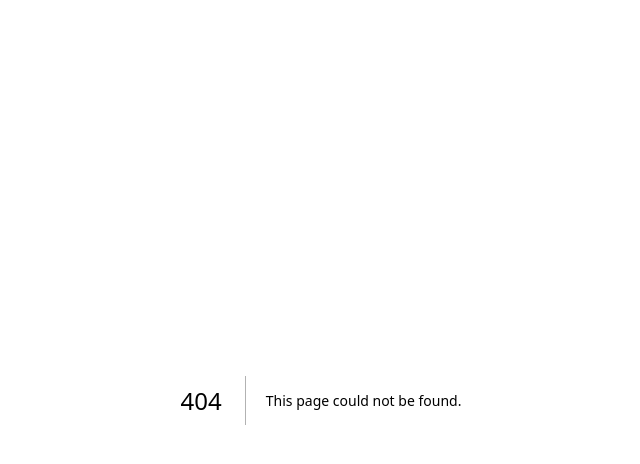
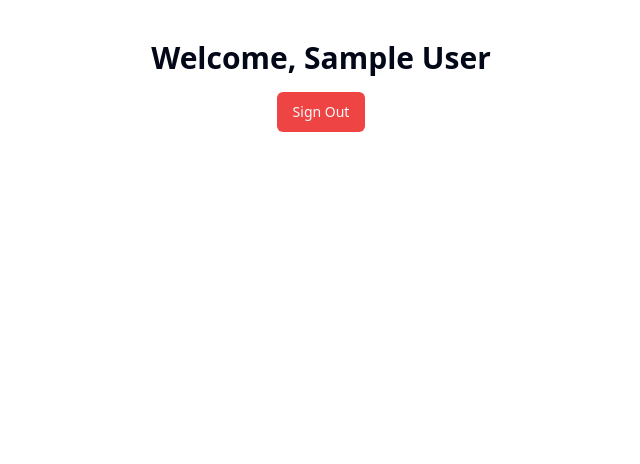
Before and after one commit to RishikeshNK/huskyhire, a Next.js app: page /profile in a window 1280 px wide. Before the commit this address had no page. Shown: the top 464 px of the page, without its empty margins (319-959 px from the left). Built offline with nearby package versions, Linux system fonts and the light colour scheme; no server answers; sample sign-in values are in the browser's storage.

Commit message:
feat(ui): add simple routes for signing in and out

```diff
--- /dev/null
+++ b/app/(protected)/profile/page.tsx
@@ -0,0 +1,19 @@
+import SignOutButton from "@/components/sign-out-button";
+import { authOptions } from "@/lib/auth";
+import { getCurrentUser } from "@/lib/session";
+import { redirect } from "next/navigation";
+
+export default async function Page() {
+  const user = await getCurrentUser();
+
+  if (!user) {
+    redirect(authOptions?.pages?.signIn || "/sign-in");
+  }
+
+  return (
+    <div className="grid place-items-center items-center pt-10 space-y-4">
+      <h1 className="text-3xl font-semibold">Welcome, {user.name}</h1>
+      <SignOutButton />
+    </div>
+  );
+}
--- a/app/page.tsx
+++ b/app/page.tsx
@@ -1,3 +1,13 @@
+"use client"
+
+import { Button } from "@/components/ui/button";
+import { signIn } from "next-auth/react";
+
 export default function Home() {
-  return <div>Husky Hire</div>;
+  return (
+    <div className="flex flex-col items-center justify-center space-y-2">
+      <h1 className="text-3xl">Husky Hire</h1>
+      <Button onClick={() => signIn('google', { callbackUrl: '/profile' })}>Sign in</Button>
+    </div>
+  );
 }
--- /dev/null
+++ b/components/sign-out-button.tsx
@@ -0,0 +1,17 @@
+'use client'
+
+import { signOut } from 'next-auth/react'
+import { Button } from './ui/button'
+
+export default function SignOutButton() {
+  return (
+    <Button
+      variant="destructive"
+      onClick={() => {
+        signOut()
+      }}
+    >
+      Sign Out
+    </Button>
+  )
+}
--- /dev/null
+++ b/components/ui/button.tsx
@@ -0,0 +1,56 @@
+import * as React from "react"
+import { Slot } from "@radix-ui/react-slot"
+import { cva, type VariantProps } from "class-variance-authority"
+
+import { cn } from "@/lib/utils"
+
+const buttonVariants = cva(
+  "inline-flex items-center justify-center whitespace-nowrap rounded-md text-sm font-medium ring-offset-background transition-colors focus-visible:outline-none focus-visible:ring-2 focus-visible:ring-ring focus-visible:ring-offset-2 disabled:pointer-events-none disabled:opacity-50",
+  {
+    variants: {
+      variant: {
+        default: "bg-primary text-primary-foreground hover:bg-primary/90",
+        destructive:
+          "bg-destructive text-destructive-foreground hover:bg-destructive/90",
+        outline:
+          "border border-input bg-background hover:bg-accent hover:text-accent-foreground",
+        secondary:
+          "bg-secondary text-secondary-foreground hover:bg-secondary/80",
+        ghost: "hover:bg-accent hover:text-accent-foreground",
+        link: "text-primary underline-offset-4 hover:underline",
+      },
+      size: {
+        default: "h-10 px-4 py-2",
+        sm: "h-9 rounded-md px-3",
+        lg: "h-11 rounded-md px-8",
+        icon: "h-10 w-10",
+      },
+    },
+    defaultVariants: {
+      variant: "default",
+      size: "default",
+    },
+  }
+)
+
+export interface ButtonProps
+  extends React.ButtonHTMLAttributes<HTMLButtonElement>,
+    VariantProps<typeof buttonVariants> {
+  asChild?: boolean
+}
+
+const Button = React.forwardRef<HTMLButtonElement, ButtonProps>(
+  ({ className, variant, size, asChild = false, ...props }, ref) => {
+    const Comp = asChild ? Slot : "button"
+    return (
+      <Comp
+        className={cn(buttonVariants({ variant, size, className }))}
+        ref={ref}
+        {...props}
+      />
+    )
+  }
+)
+Button.displayName = "Button"
+
+export { Button, buttonVariants }
```
